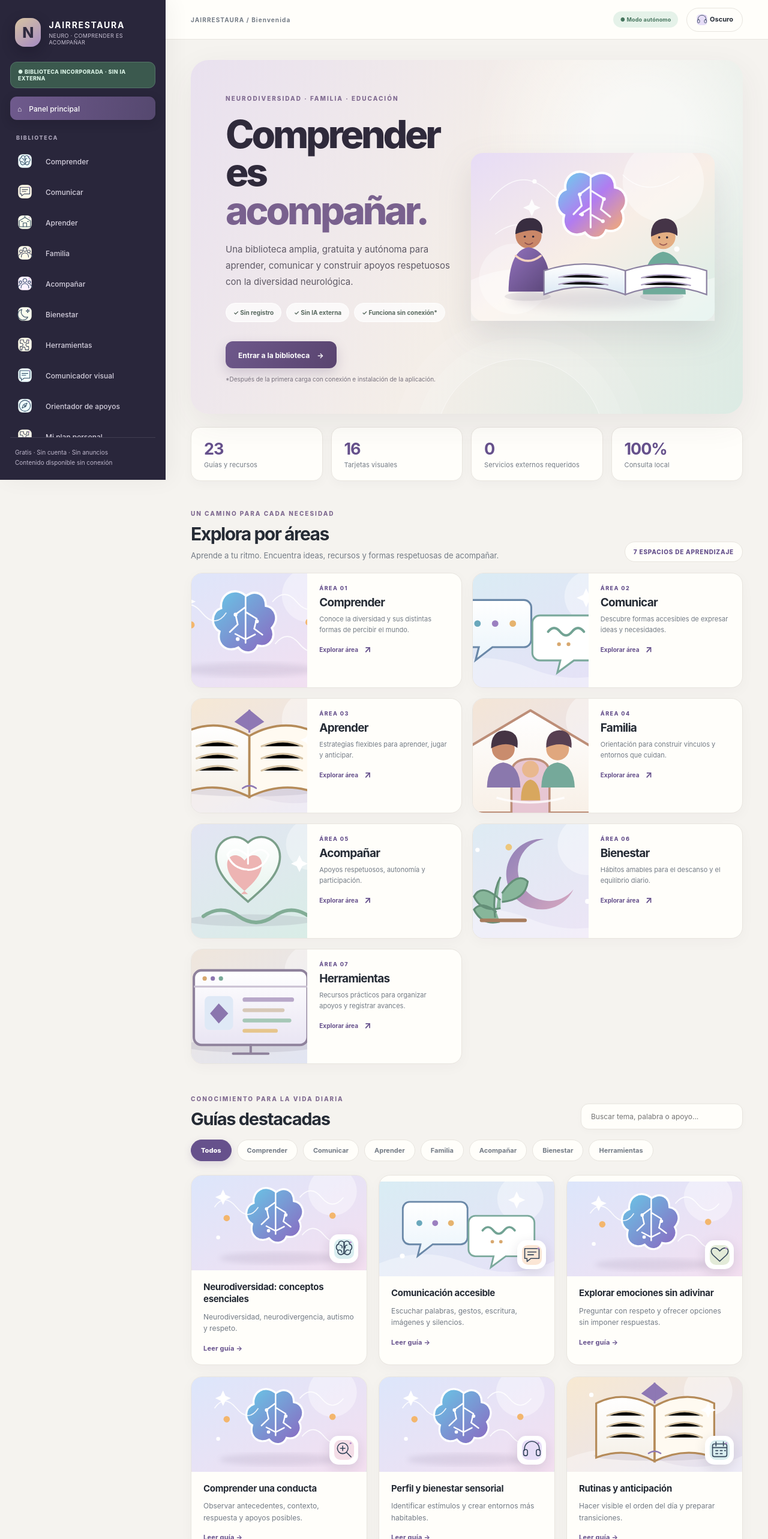
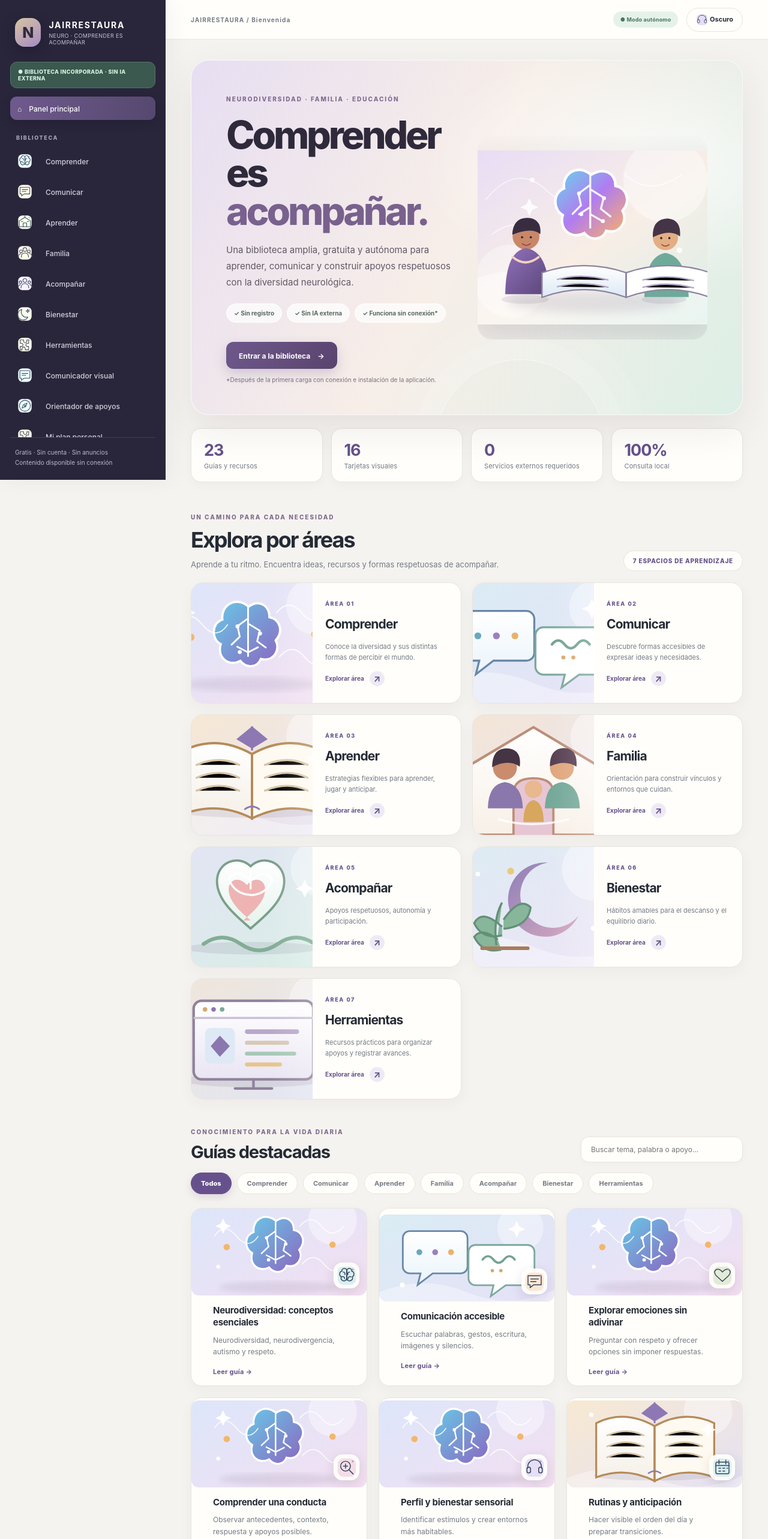
Before and after one commit to jairdiosdeher-collab/jairrestaura-neuro, a React (Vite) app: page / in a window 1280 px wide. Shown: the top 2566 px of the page at 60% size. Built offline with nearby package versions, Linux system fonts and the light colour scheme.

Commit message:
Rediseño visual avanzado y responsive de JAIRRESTAURA NEURO

```diff
--- a/src/styles.css
+++ b/src/styles.css
@@ -228,3 +228,40 @@ header{height:66px;padding:0 42px;background:var(--surface);border-color:var(--l
  .article-tabs{position:static}
  .side-tip{position:static}
 }
+
+/* EXPERIENCIA VISUAL DE ALTO NIVEL · NEURO */
+.hero{isolation:isolate;background:radial-gradient(ellipse at 82% 30%,#fff9 0 7%,transparent 35%),linear-gradient(118deg,#e7def2 0%,#f7eee8 48%,#dcefe6 100%);border:1px solid #ffffffb8;box-shadow:0 24px 65px #31283e16}
+.heroart{position:relative;min-height:330px;border-radius:24px;overflow:hidden}
+.heroart:before{content:"";position:absolute;inset:8% 7%;border-radius:48% 52% 45% 55%;background:radial-gradient(circle,#fff9 0%,#ffffff42 48%,transparent 72%);filter:blur(5px)}
+.heroart img{position:relative;z-index:1;width:100%;height:100%;object-fit:contain;filter:drop-shadow(0 22px 30px #4736532b);transform:scale(1.1)}
+.areas-section{margin:46px 0 24px}
+.areas-heading{display:flex;justify-content:space-between;align-items:end;gap:20px;margin-bottom:19px}
+.areas-heading h2{font-size:clamp(27px,3vw,36px);letter-spacing:-.055em;margin:8px 0;color:var(--text)}
+.areas-heading p{font-size:13px;line-height:1.7;color:var(--muted);max-width:590px;margin:0}
+.areas-count{white-space:nowrap;border:1px solid var(--line);background:var(--surface);padding:10px 15px;border-radius:30px;font-size:10px;color:var(--purple);font-weight:800}
+.areas-grid{display:grid;grid-template-columns:repeat(2,minmax(0,1fr));gap:18px}
+.area-card{display:grid;grid-template-columns:minmax(170px,.9fr) minmax(0,1.1fr);align-items:stretch;min-height:200px;overflow:hidden;text-align:left;border:1px solid var(--line);border-radius:20px;background:var(--surface);padding:0;box-shadow:0 8px 24px #2e263a0a;transition:transform .25s,box-shadow .25s,border-color .25s}
+.area-card:hover{transform:translateY(-5px);border-color:#c9b9d8;box-shadow:0 18px 38px #2e263a16}
+.area-art{display:block;position:relative;min-height:200px;overflow:hidden;background:linear-gradient(145deg,#e7e0f0,#e0eee8)}
+.area-art:after{content:"";position:absolute;inset:0;background:linear-gradient(90deg,transparent 65%,#fff3);pointer-events:none}
+.area-art img{display:block;width:100%;height:100%;min-height:200px;object-fit:cover;transition:transform .5s}
+.area-card:hover .area-art img{transform:scale(1.055)}
+.area-copy{display:flex;flex-direction:column;align-items:flex-start;justify-content:center;gap:9px;padding:22px 21px}
+.area-copy small{font-size:9px;letter-spacing:.18em;color:var(--purple);font-weight:850}
+.area-copy b{font-size:21px;letter-spacing:-.04em;color:var(--text)}
+.area-copy>span{font-size:11px;line-height:1.65;color:var(--muted)}
+.area-copy strong{display:flex;align-items:center;gap:9px;margin-top:5px;color:var(--purple);font-size:10px}
+.area-copy i{font-style:normal;width:25px;height:25px;display:grid;place-items:center;border-radius:50%;background:var(--pale);font-size:15px}
+.resource-card{overflow:hidden;border-radius:18px;padding:16px;box-shadow:0 7px 22px #2e263a0a}
+.resource-visual{height:145px;border-radius:13px;margin:-16px -16px 15px}
+.resource-visual img{transition:transform .5s}
+.resource-card:hover .resource-visual img{transform:scale(1.06)}
+.resource-visual>span{width:43px;height:43px;right:12px;bottom:12px;border:1px solid #fff;background:#fffefaee;border-radius:14px}
+.resource-visual>span .picture-icon{width:34px;height:34px}
+.stats div{border-radius:17px;transition:transform .2s,box-shadow .2s}
+.stats div:hover{transform:translateY(-3px);box-shadow:0 12px 28px #29233a12}
+.article{box-shadow:0 10px 30px #29233a08}
+.guide-cover{min-height:265px;border-radius:24px;box-shadow:0 18px 42px #29233a12}
+.guide-cover>img{height:265px}
+@media(max-width:1050px){.areas-grid{grid-template-columns:1fr}.area-card{min-height:185px}.area-art,.area-art img{min-height:185px}}
+@media(max-width:700px){.hero{min-height:0;gap:0}.heroart{min-height:190px;height:190px}.heroart img{transform:scale(1.04)}.areas-heading{align-items:flex-start;flex-direction:column}.areas-count{white-space:normal}.areas-grid{grid-template-columns:1fr;gap:12px}.area-card{grid-template-columns:40% 60%;min-height:150px}.area-art,.area-art img{min-height:150px}.area-copy{padding:14px 13px;gap:6px}.area-copy b{font-size:17px}.area-copy>span{font-size:10px}.resource-visual{height:108px}}
```
